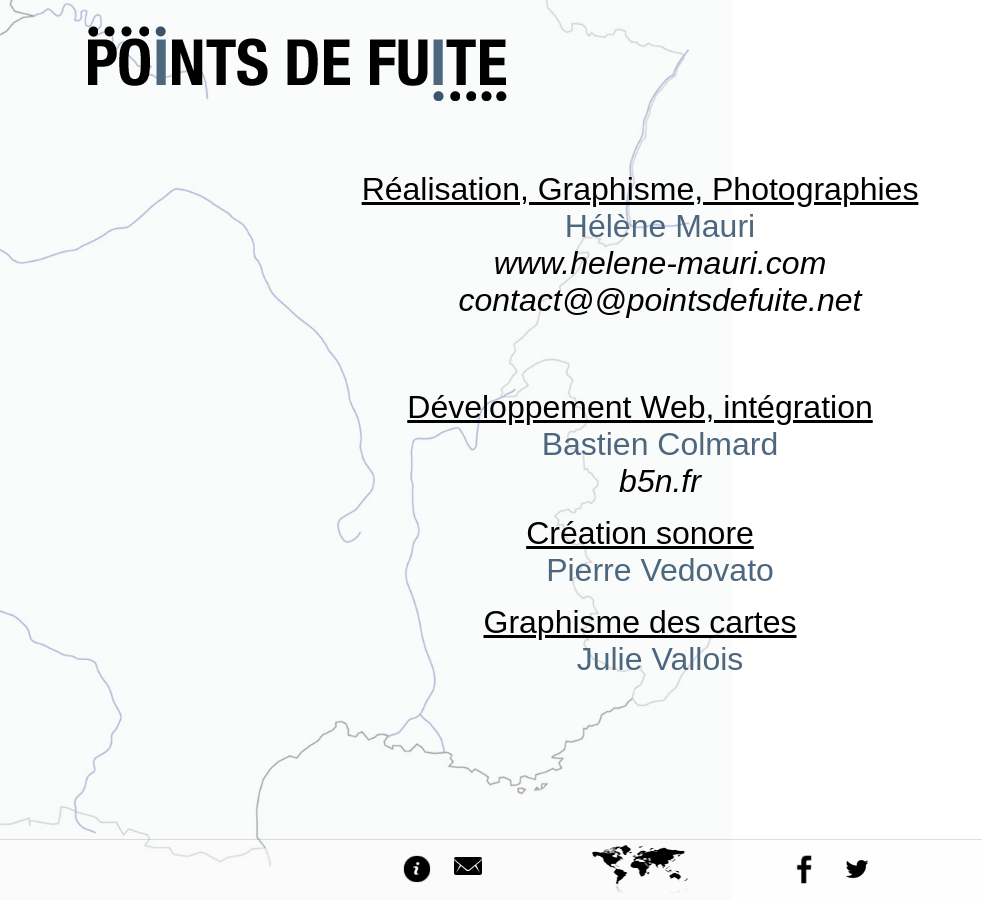
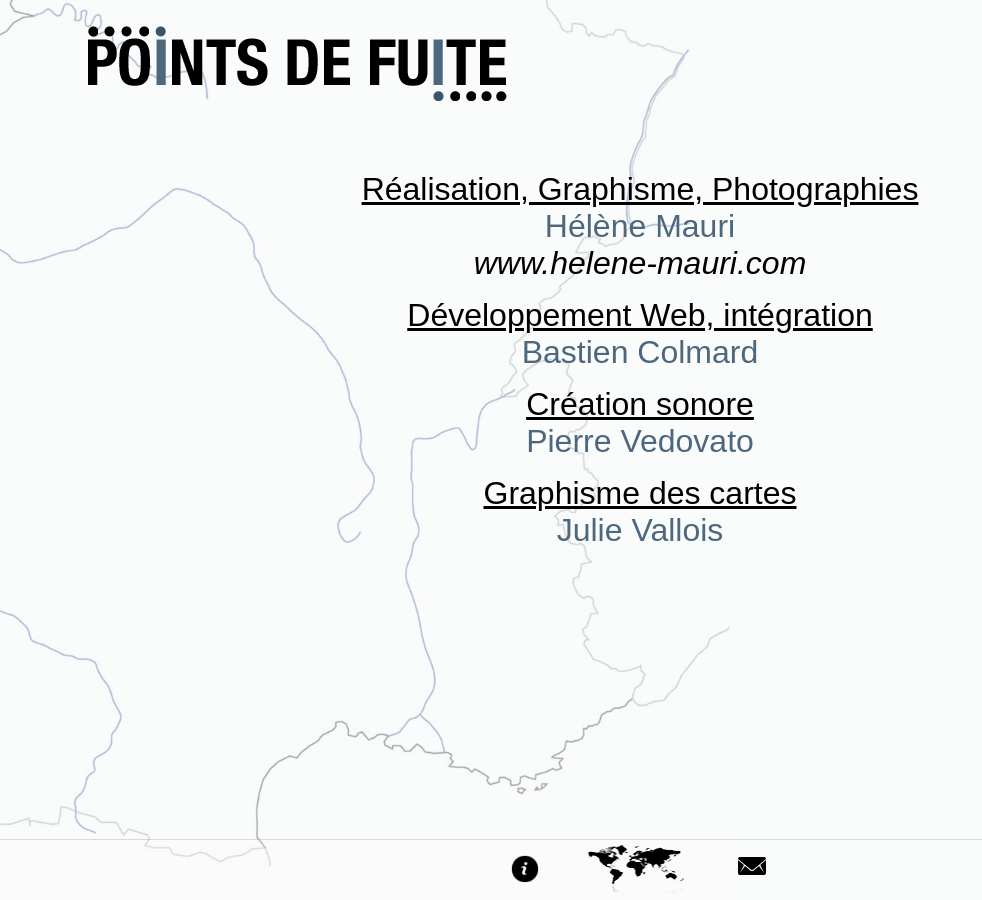
Before and after one commit to Baztoune/pointsdefuite, a Jekyll site: the page built from site_src/contact.html, in a window 1280 px wide. Shown: the whole page, without its empty margins (0-982 px from the left). Built offline with Jekyll 4.4.1, drawn with Linux system fonts in a browser that asks for light colours; nearby versions of some CDN libraries; some web fonts are replaced.

Commit message:
ajustements CSS

```diff
--- a/_includes/footer.html
+++ b/_includes/footer.html
@@ -1,39 +1,19 @@
 <div id="footer" class="transition-500">
   <div class="footer-center">
     <div class="footer-left-block">
-      <span class="icon-placeholder"> </span>
       <span class="icon-placeholder">
         <a href="/a-propos" class="icon icon-info" title="Infos"></a>
       </span>
+    </div>
+    <div class="footer-center-block">
+      <span class="icon-placeholder icon-map-placeholder">
+        <a href="/" class="icon icon-map" title="Carte"></a>
+      </span>
+    </div>
+    <div class="footer-right-block">
       <span class="icon-placeholder">
         <a href="/contact" class="icon icon-contact" title="Contact"></a>
       </span>
     </div>
-    <div class="footer-center-block">
-      <span class="icon-placeholder"> </span>
-      <span class="icon-placeholder icon-map-placeholder">
-        <a href="/" class="icon icon-map" title="Carte"></a>
-      </span>
-      <span class="icon-placeholder"> </span>
-    </div>
-    <div class="footer-right-block">
-      <span class="icon-placeholder">
-        <a
-          href="https://facebook.com/sharer.php?u={{ site.url }}"
-          title="Partager sur Facebook"
-          class="icon icon-fb"
-          target="_blank"
-        ></a>
-      </span>
-      <span class="icon-placeholder">
-        <a
-          href="https://twitter.com/share?url={{ site.url }}"
-          title="Partager sur Twitter"
-          class="icon icon-tw"
-          target="_blank"
-        ></a>
-      </span>
-      <span class="icon-placeholder"> </span>
-    </div>
   </div>
 </div>
--- a/assets/stylesheets/main.css
+++ b/assets/stylesheets/main.css
@@ -78,11 +78,13 @@ div.absolute-center:active {
   margin: auto;
 }
 .page-contact {
+  background-color: #f9fcfb !important;
   background: url({{"/assets/images/fond-pagecontacts.jpg"|relative_url}})
     no-repeat top left;
   background-size: contain;
 }
 .page-apropos {
+  background-color: #f9fcfb !important;
   background: url({{"/assets/images/fond-pageinfo.jpg"|relative_url}}) no-repeat
     top right;
   background-size: contain;
@@ -113,9 +115,7 @@ blockquote .author {
 }
 .page-contact dd {
   color: #4d677e;
-}
-.section-2 {
-  margin-top: 70px !important;
+  margin-inline-start: 0px !important;
 }
 
 /* Map */
@@ -203,7 +203,7 @@ blockquote .author {
   position: relative;
   margin: 0 auto;
   width: auto;
-  max-width: 601px;
+  max-width: 280px;
   padding-top: 5px;
 }
 
@@ -213,14 +213,14 @@ blockquote .author {
   float: left;
 }
 .footer-left-block {
-  width: 160px;
+  width: 48px;
 }
 .footer-center-block {
-  width: 201px;
+  width: 100px;
   margin: 0 40px;
 }
 .footer-right-block {
-  width: 160px;
+  width: 48px;
 }
 
 /* icons */
--- a/site_src/contact.html
+++ b/site_src/contact.html
@@ -15,18 +15,15 @@ nav: page-contact
     </a>
   </div>
   <div class="page-content">
-    <dl>
+    <dl class="contacts">
       <dt>Réalisation, Graphisme, Photographies</dt>
       <dd>
         Hélène Mauri<br />
         <a href="http://www.helene-mauri.com/">www.helene-mauri.com</a><br />
-        <a href="mailto:contact@@pointsdefuite.net"
-          >contact@@pointsdefuite.net</a
-        >
       </dd>
 
       <dt class="section-2">Développement Web, intégration</dt>
-      <dd>Bastien Colmard<br /><a href="http://b5n.fr">b5n.fr</a></dd>
+      <dd>Bastien Colmard</dd>
 
       <dt>Création sonore</dt>
       <dd>Pierre Vedovato</dd>
```
Also changed, not shown: README.md (+2 -0 lines).
